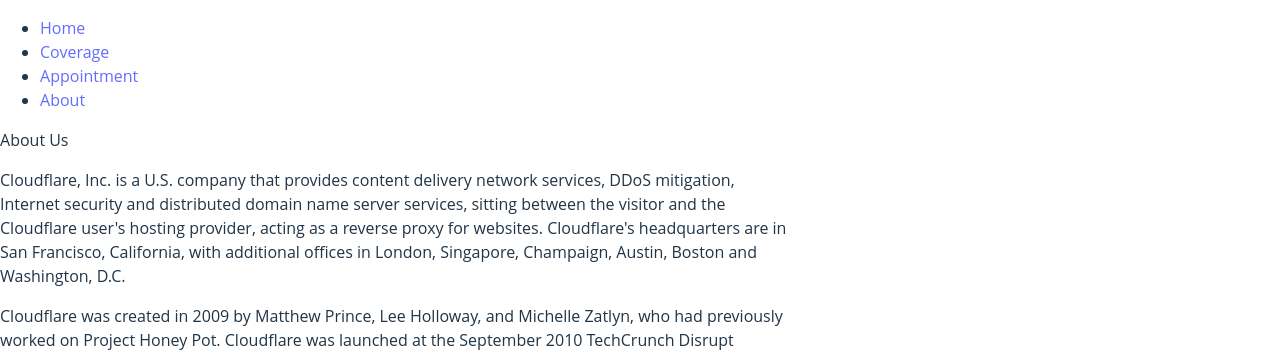
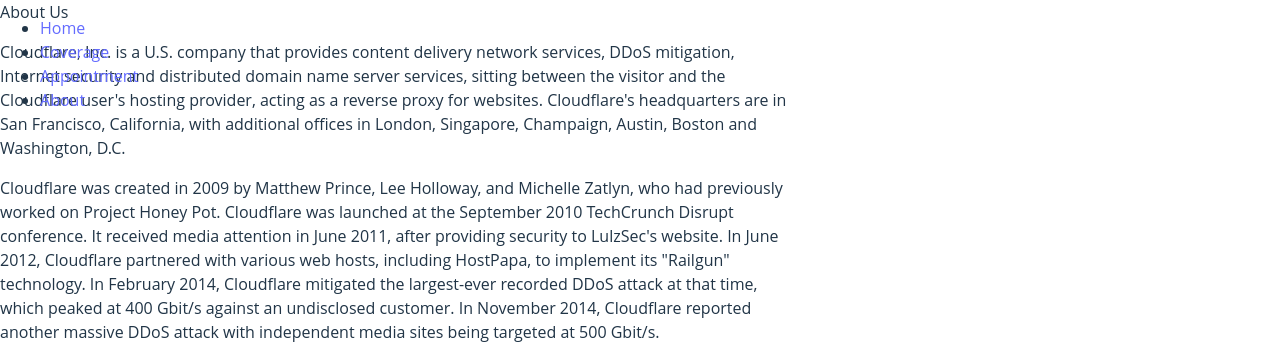
Before and after one commit to JoeOsG/upgrade-web-page, a website built with Vite: page index.html in a window 1280 px wide. Shown: the top 356 px of the page. Built offline with nearby package versions, Linux system fonts and the light colour scheme.

Commit message:
fixed header

```diff
--- a/style.css
+++ b/style.css
@@ -3,9 +3,9 @@
 }
 
 #header {
-  /* position: fixed;
+  position: fixed;
   top: 0;
-  left: 0;
+  /*left: 0;
   width: 100%;
   background: #fff;
   border-bottom: 1px solid #ccc;
```
